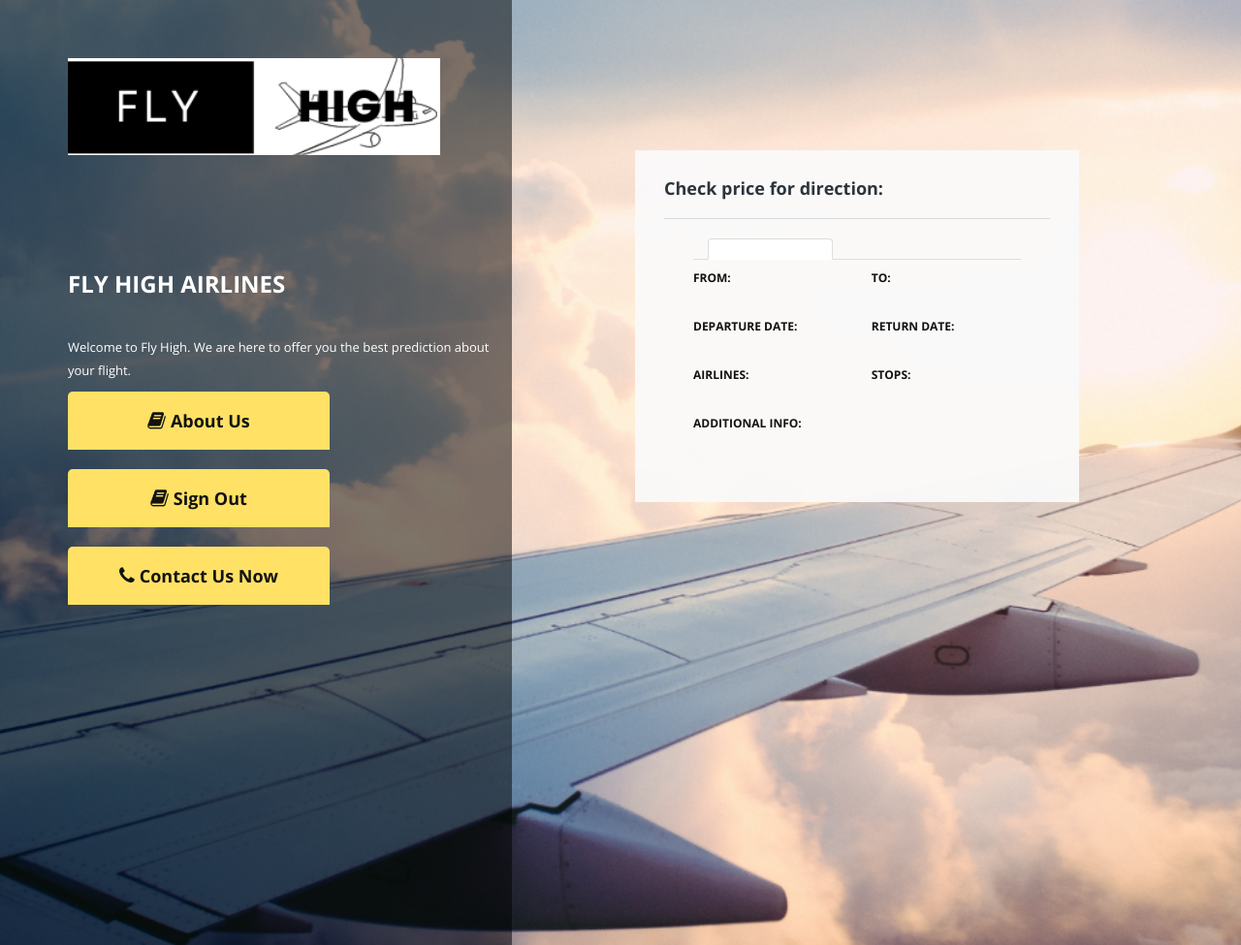
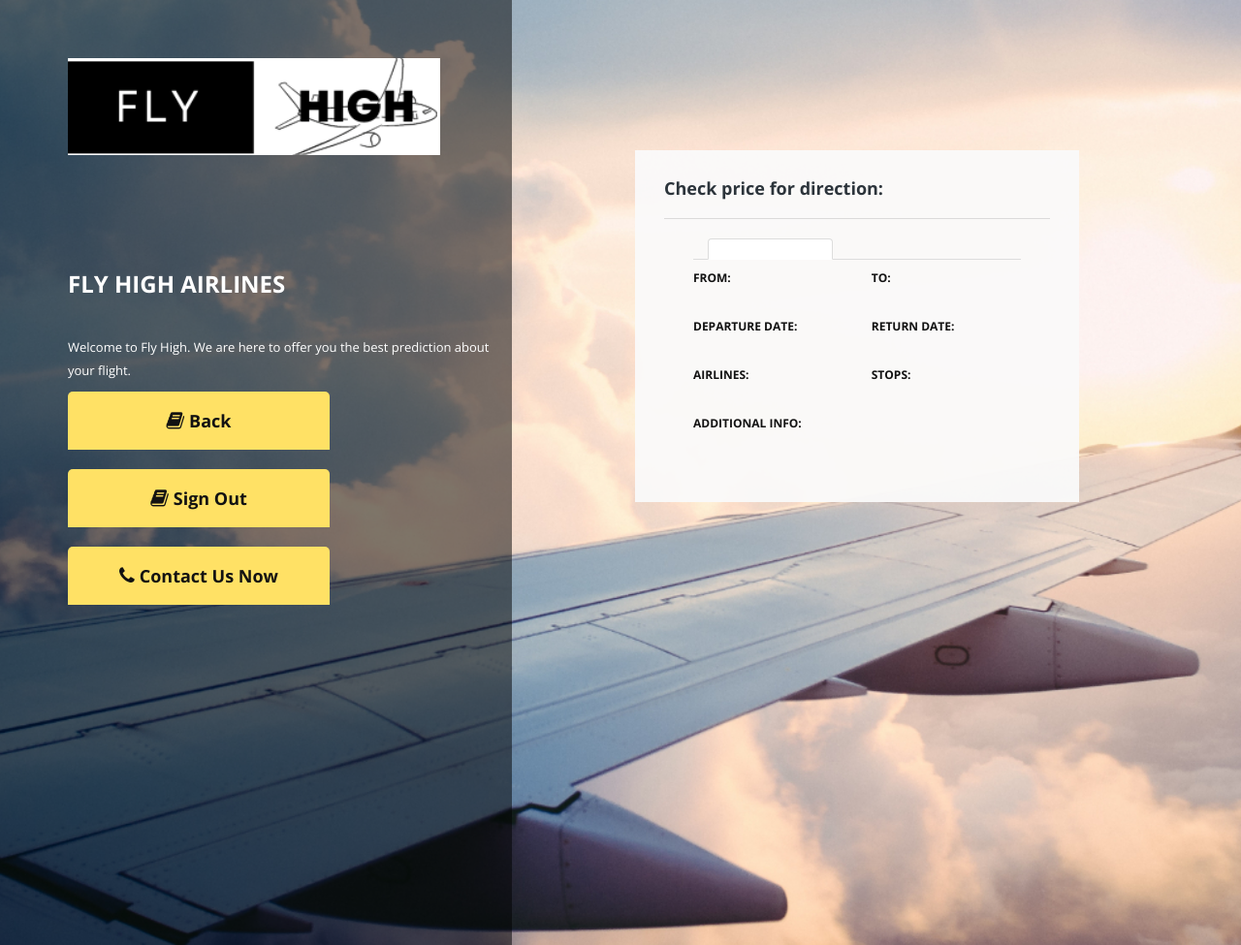
Before and after one commit to Rohan-Mondal9/FlyHigh, a Python web app: template templates/prediction.html in a window 1280 px wide. Shown: the top 975 px of the page at 97% size. Run offline with Jinja, Linux system fonts and the light colour scheme; the template is opened without the code that fills it, so the values that code supplies are empty; some libraries are stand-ins or nearby versions.

Commit message:
Update prediction.html

```diff
--- a/templates/prediction.html
+++ b/templates/prediction.html
@@ -41,7 +41,7 @@
                                 you the best prediction about your flight.</p>
                             <ul>
                                 <span class="page-direction-button">
-                                    <li><a href="aboutus"><i class="fa fa-book"></i>About Us</a></li>
+                                    <li><a href="index"><i class="fa fa-book"></i>Back</a></li>
                                 </span>
                                 <br>
                                 <span class="page-direction-button">
```
